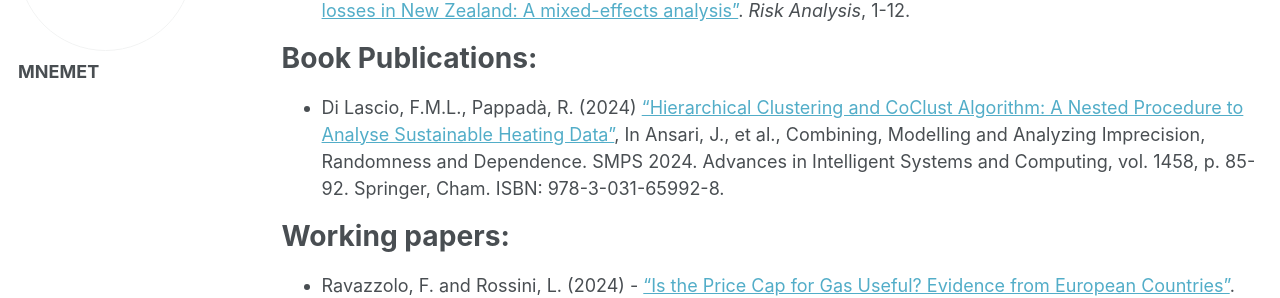
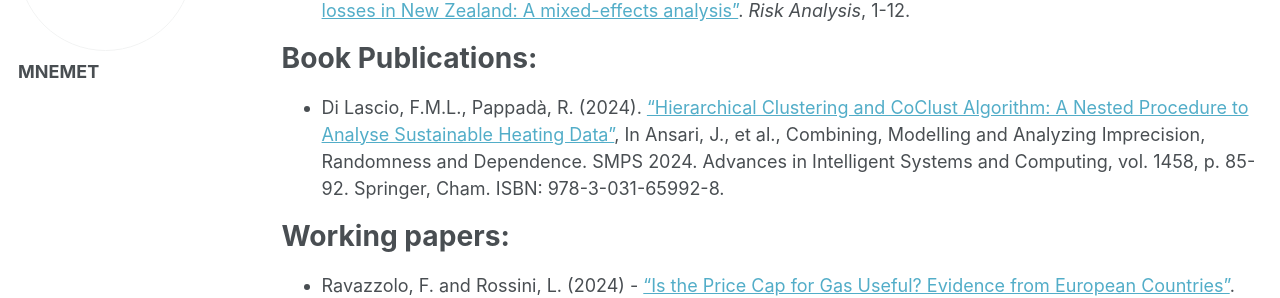
Before and after one commit to rossiniluca/Mnemet, a Jekyll site: the page built from _pages/publications.md, in a window 1280 px wide. Shown: the part 242-540 px from the top of the page. Built offline with Jekyll 4.4.1, drawn with Linux system fonts in a browser that asks for light colours.

```diff
--- a/_pages/publications.md
+++ b/_pages/publications.md
@@ -12,7 +12,7 @@ Journal Publications:
 
 Book Publications:
 ======
-* Di Lascio, F.M.L., Pappadà, R. (2024) [“Hierarchical Clustering and CoClust Algorithm: A Nested Procedure to Analyse Sustainable Heating Data”](https://link.springer.com/chapter/10.1007/978-3-031-65993-5_10=), In Ansari, J., et al., Combining, Modelling and Analyzing Imprecision, Randomness and Dependence. SMPS 2024. Advances in Intelligent Systems and Computing, vol. 1458, p. 85-92. Springer, Cham. ISBN: 978-3-031-65992-8.
+* Di Lascio, F.M.L., Pappadà, R. (2024). [“Hierarchical Clustering and CoClust Algorithm: A Nested Procedure to Analyse Sustainable Heating Data”](https://link.springer.com/chapter/10.1007/978-3-031-65993-5_10=), In Ansari, J., et al., Combining, Modelling and Analyzing Imprecision, Randomness and Dependence. SMPS 2024. Advances in Intelligent Systems and Computing, vol. 1458, p. 85-92. Springer, Cham. ISBN: 978-3-031-65992-8.
 
 Working papers:
 ======
```
